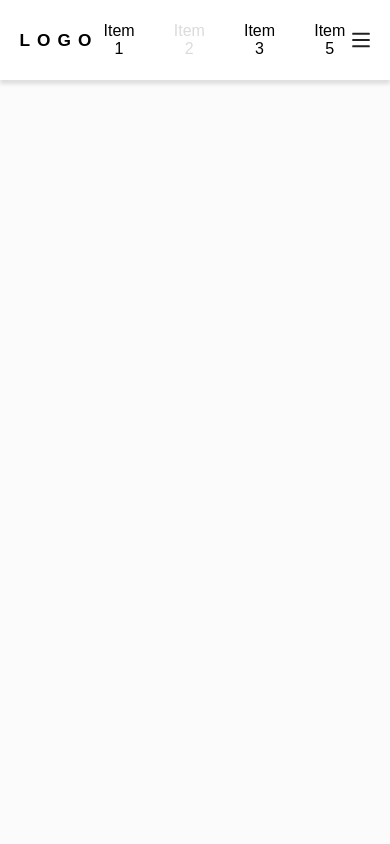
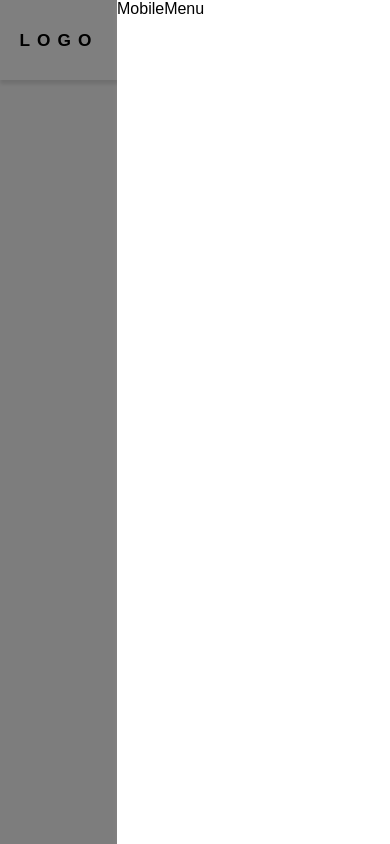
Before and after one commit to aguirrealvaro/utils-library, a React app: page / in a window 390 px wide. Both pictures are taken after a click on the button 360 px from the left and 40 px from the top of the page. Built offline with nearby package versions, Linux system fonts and the light colour scheme.

Commit message:
Start mobile menu

```diff
--- a/src/components/Navbar/Navbar.tsx
+++ b/src/components/Navbar/Navbar.tsx
@@ -1,6 +1,7 @@
+import { useDelayUnmount } from "@/hooks";
 import React, { FunctionComponent } from "react";
 import styled from "styled-components";
-import { Logo, MainMenu, DropdownMenu, Burger } from "./components";
+import { Logo, MainMenu, DropdownMenu, Burger, MobileMenu } from "./components";
 import { NavbarItem } from "./types";
 
 type NavbarProps = {
@@ -11,6 +12,8 @@ type NavbarProps = {
 };
 
 export const Navbar: FunctionComponent<NavbarProps> = ({ user, mainItems, dropdownItems }) => {
+  const { show: showMobileMenu, onToggle, onClose } = useDelayUnmount();
+
   return (
     <Container>
       <Wrapper>
@@ -18,7 +21,8 @@ export const Navbar: FunctionComponent<NavbarProps> = ({ user, mainItems, dropdo
           <Logo />
           <MainMenu items={mainItems} />
           <DropdownMenu user={user} items={dropdownItems} />
-          <Burger />
+          <Burger onClick={onToggle} />
+          {showMobileMenu && <MobileMenu showMobileMenu={showMobileMenu} />}
         </InnerContainer>
       </Wrapper>
     </Container>
--- a/src/components/Navbar/components/Burger.tsx
+++ b/src/components/Navbar/components/Burger.tsx
@@ -2,17 +2,24 @@ import React, { FunctionComponent } from "react";
 import styled from "styled-components";
 import { Icon } from "@/components";
 
-export const Burger: FunctionComponent = () => {
-  return (
-    <CustomButton>
-      <Icon icon="burger" />
-    </CustomButton>
-  );
-};
+type BurgerProps = { onClick: () => void };
+
+export const Burger: FunctionComponent<BurgerProps> = ({ onClick }) => (
+  <CustomButton onClick={onClick}>
+    <Icon icon="burger" />
+  </CustomButton>
+);
 
 const CustomButton = styled.button`
   line-height: 0px;
   display: none;
+  padding: 6px;
+  border-radius: 5px;
+  transition: background-color 200ms linear;
+  background-color: transparent;
+  &:hover {
+    background-color: rgba(0, 0, 0, 0.05);
+  }
   ${({ theme }) => theme.breakpoint("lg")} {
     display: block;
   }
--- a/src/components/Navbar/components/MainMenu.tsx
+++ b/src/components/Navbar/components/MainMenu.tsx
@@ -19,6 +19,9 @@ export const MainMenu: FunctionComponent<MainMenuProps> = ({ items }) => (
 const Container = styled.div`
   display: flex;
   align-items: center;
+  ${({ theme }) => theme.breakpoint("lg")} {
+    display: none;
+  }
 `;
 
 const Item = styled.button`
--- a/src/components/Navbar/components/MobileMenu.tsx
+++ b/src/components/Navbar/components/MobileMenu.tsx
@@ -1,5 +1,47 @@
 import React, { FunctionComponent } from "react";
+import styled, { css, keyframes } from "styled-components";
+import { ANIMATION_TIME } from "../constants";
 
-export const MobileMenu: FunctionComponent = () => {
-  return <div>MobileMenu</div>;
+type MobileMenuProps = {
+  showMobileMenu: boolean;
 };
+
+export const MobileMenu: FunctionComponent<MobileMenuProps> = ({ showMobileMenu }) => {
+  return (
+    <Backdrop>
+      <Container showMobileMenu={showMobileMenu}>MobileMenu</Container>
+    </Backdrop>
+  );
+};
+
+const fadeIn = keyframes`
+  from { opacity: 0 }
+  to { opacity: 1 }
+`;
+
+const translate = keyframes`
+  from { transform: translateX(100%); }
+  to { transform: translateX(0); }
+`;
+
+const Backdrop = styled.div`
+  position: fixed;
+  background-color: rgba(0, 0, 0, 0.5);
+  animation: ${fadeIn} ${ANIMATION_TIME}ms ease-out;
+  transition: all 200ms linear;
+  top: 0;
+  right: 0;
+  left: 0;
+  bottom: 0;
+`;
+
+const Container = styled.div<{ showMobileMenu: boolean }>`
+  position: fixed;
+  top: 0;
+  right: 0;
+  bottom: 0;
+  width: 70%;
+  background-color: ${({ theme }) => theme.colors.white};
+  box-shadow: 0px 4px 4px rgba(209, 196, 196, 0.12);
+  animation: ${translate} ${ANIMATION_TIME}ms ease-out;
+`;
--- /dev/null
+++ b/src/components/Navbar/constants.ts
@@ -0,0 +1 @@
+export const ANIMATION_TIME = 300;
```
